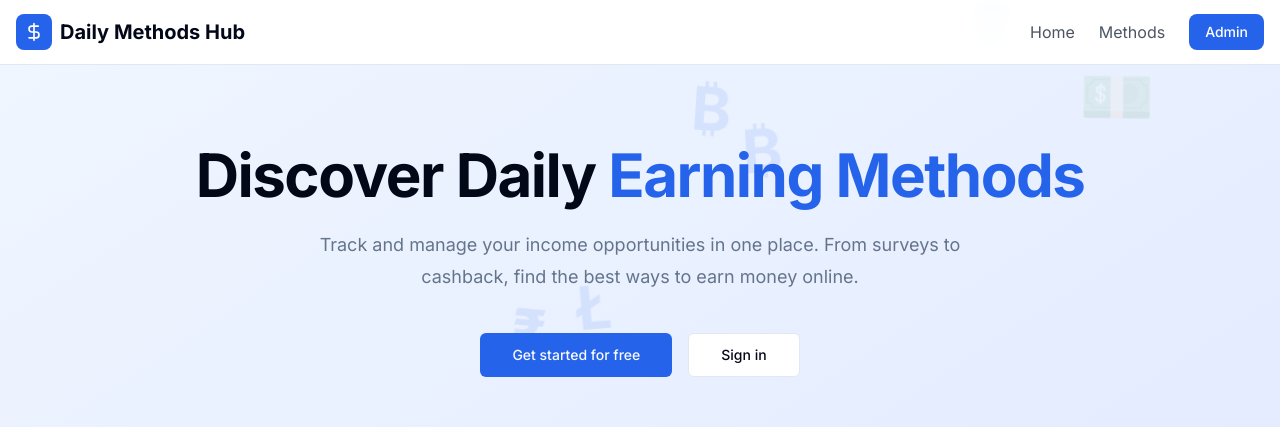
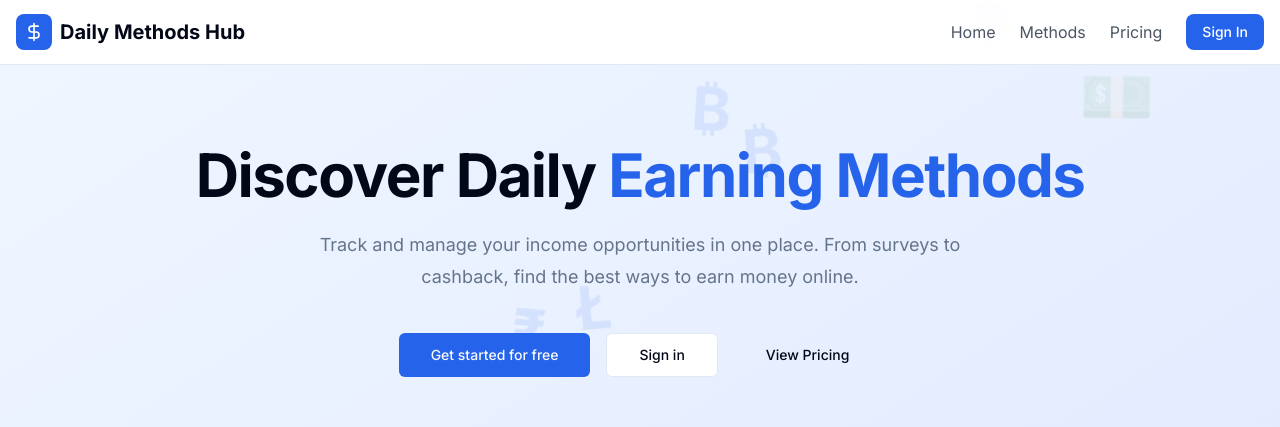
Before and after one commit to CF-LLC/DailyMethodsHub, a Next.js app: page / in a window 1280 px wide. Shown: the top 427 px of the page. Built offline with nearby package versions, Linux system fonts and the light colour scheme; no server answers.

Commit message:
fix: update PublicHeader and Home component to include Pricing link and adjust button labels

```diff
--- a/app/(public)/page.tsx
+++ b/app/(public)/page.tsx
@@ -32,13 +32,18 @@ export default async function Home() {
           <p className="mt-6 text-lg leading-8 text-muted-foreground max-w-2xl mx-auto">
             Track and manage your income opportunities in one place. From surveys to cashback, find the best ways to earn money online.
           </p>
-          <div className="mt-10 flex items-center justify-center gap-4">
+          <div className="mt-10 flex items-center justify-center gap-4 flex-wrap">
             <Link href="/signup">
               <Button size="lg">Get started for free</Button>
             </Link>
             <Link href="/login">
               <Button size="lg" variant="outline">
                 Sign in
+              </Button>
+            </Link>
+            <Link href="/pricing">
+              <Button size="lg" variant="ghost">
+                View Pricing
               </Button>
             </Link>
           </div>
--- a/components/public/PublicHeader.tsx
+++ b/components/public/PublicHeader.tsx
@@ -21,11 +21,14 @@ export function PublicHeader() {
           <Link href="/#methods" className="text-gray-600 hover:text-gray-900 transition-colors">
             Methods
           </Link>
+          <Link href="/pricing" className="text-gray-600 hover:text-gray-900 transition-colors">
+            Pricing
+          </Link>
           <Link
             href="/auth/login"
             className="rounded-lg bg-blue-600 px-4 py-2 text-sm font-medium text-white hover:bg-blue-700 transition-colors"
           >
-            Admin
+            Sign In
           </Link>
         </nav>
 
@@ -33,7 +36,7 @@ export function PublicHeader() {
           href="/auth/login"
           className="md:hidden rounded-lg bg-blue-600 px-4 py-2 text-sm font-medium text-white"
         >
-          Admin
+          Sign In
         </Link>
       </div>
     </header>
```
